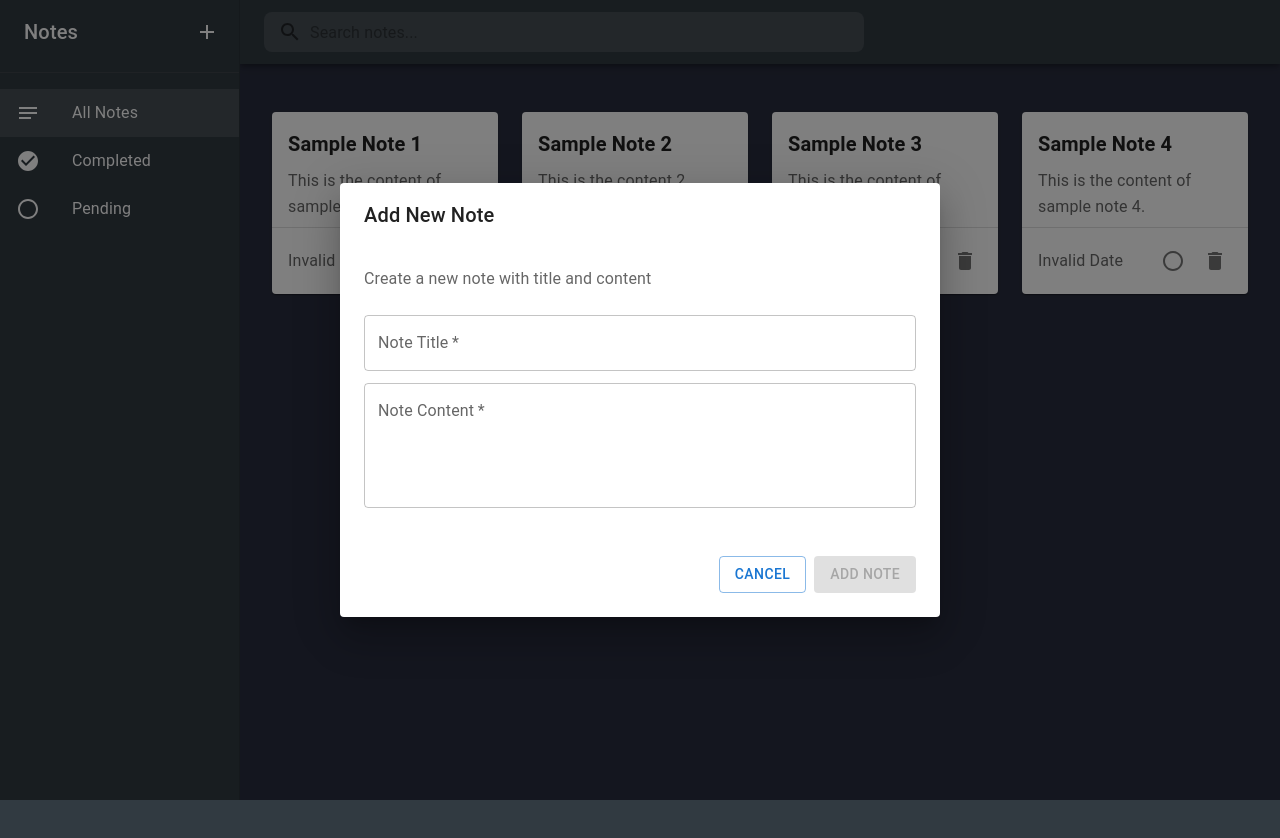
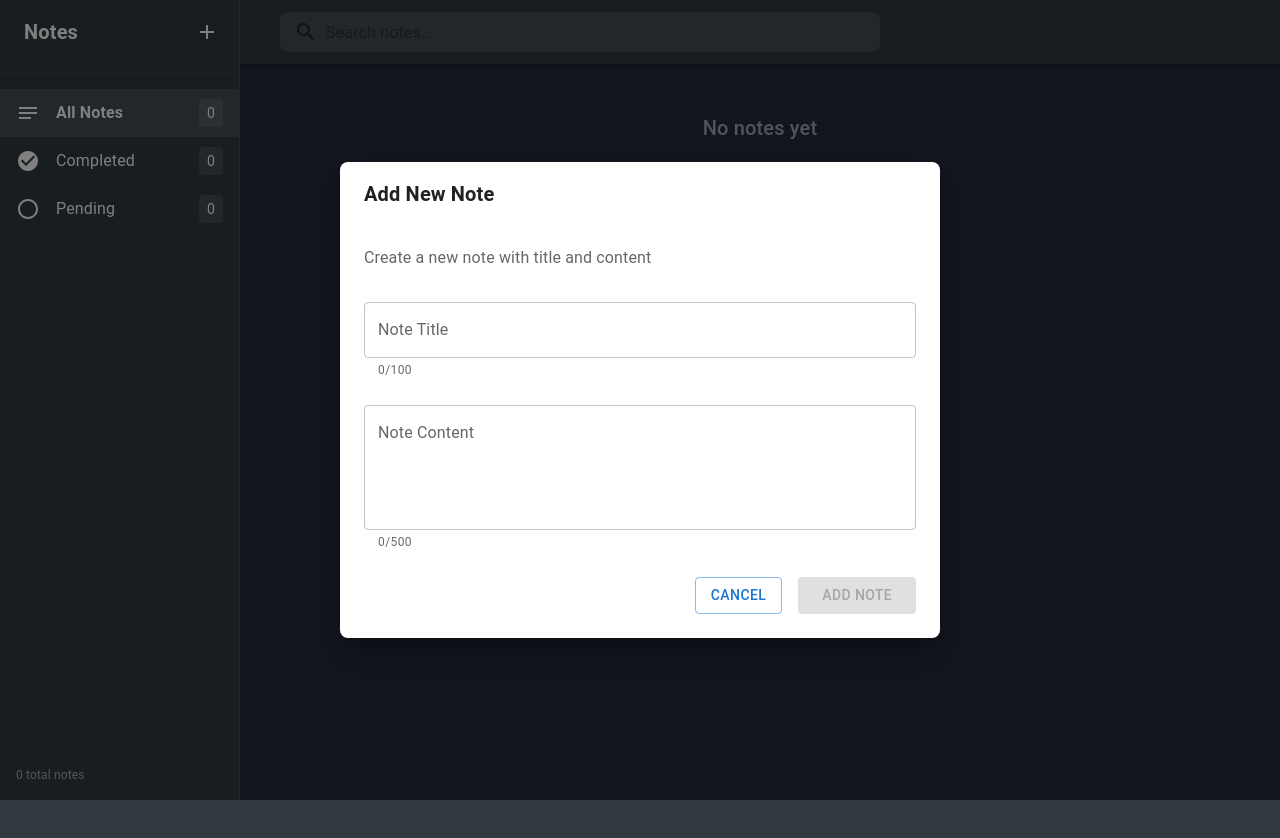
Before and after one commit to FahdAmmar/React-Note-App, a React (Vite) app: page / in a window 1280 px wide. Both pictures are taken after a click on the button "Add new note". Shown: the top 838 px of the page. Built offline with nearby package versions, Linux system fonts and the light colour scheme.

Commit message:
aded some changes

```diff
--- a/src/components/CardNote.jsx
+++ b/src/components/CardNote.jsx
@@ -24,9 +24,9 @@ export default function CardNote({ note }) {
   const theme = useTheme();
 
   // تبديل حالة الإكمال
-  const handleToggleComplete = useCallback(() => {
-    setNotes(prevNotes => prevNotes.map(n => n.id === note.id ? { ...n, completed: !n.completed } : n));
-  }, [note.id, setNotes]);
+  // const handleToggleComplete = useCallback(() => {
+  //   setNotes(prevNotes => prevNotes.map(n => n.id === note.id ? { ...n, completed: !n.completed } : n));
+  // }, [note.id, setNotes]);
 
   function handlechecked(id) {
     const updatedNotes = notes.map((note) => {
@@ -44,21 +44,6 @@ export default function CardNote({ note }) {
     setNotes(prevNotes => prevNotes.filter(n => n.id !== note.id));
   }, [note.id, setNotes]);
 
-  // تنسيق التاريخ
-  const formatDate = (dateString) => {
-    try {
-      const date = new Date(dateString);
-      return date.toLocaleString('en-US', {
-        month: 'short',
-        day: 'numeric',
-        hour: '2-digit',
-        minute: '2-digit'
-      });
-
-    } catch (error) {
-      return 'Invalid date';
-    }
-  };
 
   return (
     <Card
@@ -119,8 +104,8 @@ export default function CardNote({ note }) {
           color: 'text.secondary',
           fontSize: '0.85rem'
         }}>
-          <Typography component="time" dateTime={note.time}>
-            {formatDate(note.time)}
+          <Typography component="time" >
+            {note.lastModified}
           </Typography>
         </Box>
 
--- a/src/components/ResponsiveDrawer.jsx
+++ b/src/components/ResponsiveDrawer.jsx
@@ -38,6 +38,9 @@ import { v4 as uuidv4 } from 'uuid';
 import CardNote from './CardNote';
 
 const drawerWidth = 240;
+const STORAGE_KEY = 'notes_app_data';
+const MAX_TITLE_LENGTH = 100;
+const MAX_CONTENT_LENGTH = 500;
 
 function ResponsiveDrawer(props) {
   const { notes, setNotes } = useContext(MainContext);
@@ -46,48 +49,81 @@ function ResponsiveDrawer(props) {
   const [mobileOpen, setMobileOpen] = useState(false);
   const [dialogOpen, setDialogOpen] = useState(false);
   const [inputValues, setInputValues] = useState({ title: '', content: '' });
+  const [isInitialized, setIsInitialized] = useState(false);
 
   const theme = useTheme();
   const isSmDown = useMediaQuery(theme.breakpoints.down('sm'));
 
-  // تحميل الملاحظات من التخزين المحلي مع معالجة الأخطاء
+  // تحميل الملاحظات من التخزين المحلي مرة واحدة عند التحميل
   useEffect(() => {
     const loadNotes = () => {
       try {
-        const savedNotes = localStorage.getItem('notes');
+        const savedNotes = localStorage.getItem(STORAGE_KEY);
         if (savedNotes) {
           const parsedNotes = JSON.parse(savedNotes);
           if (Array.isArray(parsedNotes)) {
-            setNotes(parsedNotes);
-            return;
+            // التحقق من صحة كل عنصر في المصفوفة
+            const validNotes = parsedNotes.filter(note =>
+              note &&
+              note.id &&
+              note.title &&
+              typeof note.title === 'string' &&
+              typeof note.completed === 'boolean'
+            );
+
+            if (validNotes.length > 0) {
+              setNotes(validNotes);
+            } else {
+              setNotes([]);
             }
+          } else {
+            setNotes([]);
           }
-        // setNotes([]); // تعيين إلى مصفوفة فارغة إذا لم تكن هناك ملاحظات محفوظة
+        } else {
+          setNotes([]);
+        }
       } catch (error) {
         console.error('Error loading notes from localStorage:', error);
-        localStorage.removeItem('notes'); // تنظيف البيانات التالفة
-        setNotes([]); // تعيين إلى مصفوفة فارغة في حالة الخطأ
+        // محاولة استرداد البيانات التالفة أو بدء تشغيل جديد
+        localStorage.removeItem(STORAGE_KEY);
+        setNotes([]);
+      } finally {
+        setIsInitialized(true);
       }
     };
+
     loadNotes();
   }, [setNotes]);
 
   // حفظ الملاحظات في التخزين المحلي عند التغيير
   useEffect(() => {
-    if (notes.length > 0) {
+    if (!isInitialized) return;
+
     try {
-        localStorage.setItem('notes', JSON.stringify(notes));
+      localStorage.setItem(STORAGE_KEY, JSON.stringify(notes));
     } catch (error) {
       console.error('Error saving notes to localStorage:', error);
+      // محاولة تنظيف الذاكرة المؤقتة إذا كانت ممتلئة
+      if (error.name === 'QuotaExceededError') {
+        console.warn('LocalStorage quota exceeded. Clearing old data...');
+        localStorage.clear();
+        try {
+          localStorage.setItem(STORAGE_KEY, JSON.stringify(notes.slice(0, 10))); // حفظ أول 10 ملاحظة فقط
+        } catch (e) {
+          console.error('Failed to save after clearing storage:', e);
         }
       }
-  }, [notes]);
+    }
+  }, [notes, isInitialized]);
 
   // تصفية الملاحظات مع دمج البحث والفلاتر
   const filteredNotes = useMemo(() => {
+    if (!Array.isArray(notes)) return [];
+
     return notes.filter(note => {
-      const matchesSearch = note.title.toLowerCase().includes(search.toLowerCase()) ||
-        note.content.toLowerCase().includes(search.toLowerCase());
+      const matchesSearch =
+        note.title?.toLowerCase().includes(search.toLowerCase()) ||
+        note.content?.toLowerCase().includes(search.toLowerCase());
 
       switch (filter) {
         case 'completed':
@@ -101,39 +137,46 @@ function ResponsiveDrawer(props) {
   }, [notes, search, filter]);
 
   // معالجة فتح/إغلاق القائمة الجانبية
-  const handleDrawerToggle = () => {
-    setMobileOpen(!mobileOpen);
-  };
+  const handleDrawerToggle = useCallback(() => {
+    setMobileOpen(prev => !prev);
+  }, []);
 
   // معالجة إغلاق النافذة المنبثقة
   const handleDialogClose = useCallback(() => {
     setDialogOpen(false);
-    setInputValues({ title: '', content: '' }); // إعادة تعيين الحقول
+    setInputValues({ title: '', content: '' });
   }, []);
 
   // إضافة ملاحظة جديدة
   const handleAddNote = useCallback((e) => {
     e.preventDefault();
-    if (!inputValues.title.trim() && !inputValues.content.trim()) return
+
+    const title = inputValues.title.trim();
+    const content = inputValues.content.trim();
+
+    if (!title || content) return;
 
     const newNote = {
       id: uuidv4(),
-      title: inputValues.title.trim(),
-      content: inputValues.content.trim(),
+      title: title || 'Untitled Note',
+      content: content || '',
       completed: false,
-      time: new Date().toISOString() // تخزين كـ ISO string للتواريخ
+      lastModified: new Date().toLocaleString()
     };
+
     setNotes(prev => [...prev, newNote]);
     handleDialogClose();
   }, [inputValues, setNotes, handleDialogClose]);
 
   // تحديث حقول النموذج
   const handleInputChange = useCallback((field) => (e) => {
-    setInputValues(prev => ({ ...prev, [field]: e.target.value }));
+    const maxLength = field === 'title' ? MAX_TITLE_LENGTH : MAX_CONTENT_LENGTH;
+    const value = e.target.value.slice(0, maxLength);
+    setInputValues(prev => ({ ...prev, [field]: value }));
   }, []);
 
   // محتوى القائمة الجانبية
-  const drawerContent = (
+  const drawerContent = useMemo(() => (
     <Box
       sx={{
         display: 'flex',
@@ -143,8 +186,8 @@ function ResponsiveDrawer(props) {
         color: 'white'
       }}
     >
-      <Toolbar sx={{ justifyContent: 'space-between' }}>
-        <Typography variant="h6" component="div">
+      <Toolbar sx={{ justifyContent: 'space-between', minHeight: '64px' }}>
+        <Typography variant="h6" component="div" sx={{ fontWeight: 600 }}>
           Notes
         </Typography>
         <IconButton
@@ -152,6 +195,7 @@ function ResponsiveDrawer(props) {
           color="inherit"
           onClick={() => setDialogOpen(true)}
           aria-label="Add new note"
+          sx={{ '&:hover': { bgcolor: 'rgba(255,255,255,0.1)' } }}
         >
           <AddIcon />
         </IconButton>
@@ -159,35 +203,65 @@ function ResponsiveDrawer(props) {
 
       <Divider sx={{ my: 1, bgcolor: 'rgba(255,255,255,0.1)' }} />
 
-      <List sx={{ flex: 1 }}>
+      <List sx={{ flex: 1, overflow: 'auto' }}>
         {[
           { text: 'All Notes', value: 'all', icon: <AllNotesIcon /> },
           { text: 'Completed', value: 'completed', icon: <CheckedIcon /> },
           { text: 'Pending', value: 'notcompleted', icon: <NotCheckedIcon /> },
-        ].map((item) => (
+        ].map((item) => {
+          const count = item.value === 'all'
+            ? notes.length
+            : item.value === 'completed'
+              ? notes.filter(n => n.completed).length
+              : notes.filter(n => !n.completed).length;
+
+          return (
             <ListItem key={item.value} disablePadding>
               <ListItemButton
                 selected={filter === item.value}
-              onClick={() => setFilter(item.value)}
+                onClick={() => {
+                  setFilter(item.value);
+                  if (isSmDown) setMobileOpen(false);
+                }}
                 sx={{
                   '&.Mui-selected': {
                     bgcolor: 'rgba(255,255,255,0.1)',
                     '&:hover': { bgcolor: 'rgba(255,255,255,0.15)' }
-                }
+                  },
+                  '&:hover': { bgcolor: 'rgba(255,255,255,0.05)' }
                 }}
               >
-              <ListItemIcon sx={{ color: 'inherit' }}>
+                <ListItemIcon sx={{ color: 'inherit', minWidth: '40px' }}>
                   {item.icon}
                 </ListItemIcon>
-              <ListItemText primary={item.text} />
+                <ListItemText
+                  primary={item.text}
+                  primaryTypographyProps={{ fontWeight: filter === item.value ? 600 : 400 }}
+                />
+                <Typography variant="body2" sx={{
+                  ml: 1,
+                  bgcolor: 'rgba(255,255,255,0.1)',
+                  px: 1,
+                  py: 0.5,
+                  borderRadius: 1,
+                  minWidth: '24px',
+                  textAlign: 'center'
+                }}>
+                  {count}
+                </Typography>
               </ListItemButton>
             </ListItem>
-        ))}
+          );
+        })}
       </List>
+
+      <Box sx={{ p: 2, fontSize: '0.75rem', color: 'rgba(255,255,255,0.6)' }}>
+        {notes.length} total notes
       </Box>
-  );
+    </Box>
+  ), [filter, notes, isSmDown]);
 
-  const container = window !== undefined ? () => window().document.body : undefined;
+  const container = typeof window !== 'undefined' ? () => window.document.body : undefined;
 
   return (
     <Box sx={{ display: 'flex', bgcolor: '#f5f5f5', minHeight: '100vh', width: "100vw" }}>
@@ -202,7 +276,7 @@ function ResponsiveDrawer(props) {
           bgcolor: '#313a41',
         }}
       >
-        <Toolbar>
+        <Toolbar sx={{ minHeight: '64px' }}>
           <IconButton
             color="inherit"
             aria-label="open drawer"
@@ -213,7 +287,7 @@ function ResponsiveDrawer(props) {
             <MenuIcon />
           </IconButton>
 
-          <Box sx={{ flexGrow: 1, maxWidth: 600 }}>
+          <Box sx={{ flexGrow: 1, maxWidth: 600, ml: { xs: 0, sm: 2 } }}>
             <TextField
               fullWidth
               variant="outlined"
@@ -226,10 +300,15 @@ function ResponsiveDrawer(props) {
                 sx: {
                   bgcolor: 'rgba(255,255,255,0.1)',
                   borderRadius: 2,
-                  '& fieldset': { border: 'none' }
+                  '& fieldset': { border: 'none' },
+                  '&:hover': { bgcolor: 'rgba(255,255,255,0.15)' },
+                  '&.Mui-focused': { bgcolor: 'rgba(255,255,255,0.2)' }
                 }
               }}
-              inputProps={{ 'aria-label': 'Search notes' }}
+              inputProps={{
+                'aria-label': 'Search notes',
+                maxLength: 50
+              }}
             />
           </Box>
         </Toolbar>
@@ -243,9 +322,10 @@ function ResponsiveDrawer(props) {
       >
         <Drawer
           container={container}
-          variant={isSmDown ? "temporary" : "permanent"}
+          variant="temporary"
           open={mobileOpen}
           onClose={() => setMobileOpen(false)}
+          ModalProps={{ keepMounted: true }}
           sx={{
             display: { xs: 'block', sm: 'none' },
             '& .MuiDrawer-paper': {
@@ -266,6 +346,7 @@ function ResponsiveDrawer(props) {
               boxSizing: 'border-box',
               width: drawerWidth,
               bgcolor: '#313a41',
+              borderRight: '1px solid rgba(255,255,255,0.1)'
             },
           }}
           open
@@ -280,12 +361,13 @@ function ResponsiveDrawer(props) {
         sx={{
           backgroundColor: '#292d3e',
           flexGrow: 1,
-          p: 4,
+          p: { xs: 2, sm: 3, md: 4 },
           width: { sm: `calc(100% - ${drawerWidth}px)` },
-          mt: { xs: 8, sm: 0 }
+          minHeight: '100vh',
+          mt: { xs: '64px', sm: 0 }
         }}
       >
-        <Toolbar />
+        <Toolbar sx={{ display: { sm: 'none' }, minHeight: '64px' }} />
 
         {/* شبكة الملاحظات */}
         <Box
@@ -294,11 +376,12 @@ function ResponsiveDrawer(props) {
             display: 'grid',
             gridTemplateColumns: {
               xs: '1fr',
-              sm: 'repeat(3, 1fr)',
-              md: 'repeat(4, 1fr)'
+              sm: 'repeat(auto-fill, minmax(280px, 1fr))',
+              lg: 'repeat(auto-fill, minmax(300px, 1fr))'
             },
             gap: 3,
-            mt: 2
+            mt: 2,
+            autoRows: 'minmax(200px, auto)'
           }}
         >
           {filteredNotes.map((note) => (
@@ -309,10 +392,30 @@ function ResponsiveDrawer(props) {
             <Box sx={{
               gridColumn: '1/-1',
               textAlign: 'center',
-              py: 4,
-              color: 'text.secondary'
+              py: 8,
+              color: 'rgba(255,255,255,0.6)'
             }}>
-              No notes found. Try changing filters or search terms.
+              <Typography variant="h6" sx={{ mb: 2 }}>
+                {search ? 'No matching notes found' : 'No notes yet'}
+              </Typography>
+              <Typography variant="body2" sx={{ mb: 3 }}>
+                {search
+                  ? 'Try adjusting your search terms or filters'
+                  : 'Start by clicking the + button to create your first note'}
+              </Typography>
+              {!search && (
+                <Button
+                  variant="contained"
+                  startIcon={<AddIcon />}
+                  onClick={() => setDialogOpen(true)}
+                  sx={{
+                    bgcolor: '#4a90e2',
+                    '&:hover': { bgcolor: '#3a80d2' }
+                  }}
+                >
+                  Create First Note
+                </Button>
+              )}
             </Box>
           )}
         </Box>
@@ -325,11 +428,16 @@ function ResponsiveDrawer(props) {
         maxWidth="sm"
         fullWidth
         aria-labelledby="add-note-dialog"
+        PaperProps={{
+          sx: { borderRadius: 2 }
+        }}
       >
-        <DialogTitle id="add-note-dialog">Add New Note</DialogTitle>
+        <DialogTitle id="add-note-dialog" sx={{ fontWeight: 600 }}>
+          Add New Note
+        </DialogTitle>
         <form onSubmit={handleAddNote}>
           <DialogContent>
-            <DialogContentText sx={{ mb: 2 }}>
+            <DialogContentText sx={{ mb: 3 }}>
               Create a new note with title and content
             </DialogContentText>
 
@@ -341,8 +449,11 @@ function ResponsiveDrawer(props) {
               variant="outlined"
               value={inputValues.title}
               onChange={handleInputChange('title')}
-              required
-              inputProps={{ maxLength: 100 }}
+              inputProps={{
+                maxLength: MAX_TITLE_LENGTH
+              }}
+              helperText={`${inputValues.title.length}/${MAX_TITLE_LENGTH}`}
+              sx={{ mb: 2 }}
             />
 
             <TextField
@@ -354,18 +465,29 @@ function ResponsiveDrawer(props) {
               variant="outlined"
               value={inputValues.content}
               onChange={handleInputChange('content')}
-              required
-              inputProps={{ maxLength: 500 }}
+              inputProps={{
+                maxLength: MAX_CONTENT_LENGTH
+              }}
+              helperText={`${inputValues.content.length}/${MAX_CONTENT_LENGTH}`}
             />
           </DialogContent>
-          <DialogActions sx={{ p: 3 }}>
-            <Button onClick={handleDialogClose} variant="outlined">
+          <DialogActions sx={{ p: 3, pt: 0 }}>
+            <Button
+              onClick={handleDialogClose}
+              variant="outlined"
+              sx={{ mr: 1 }}
+            >
               Cancel
             </Button>
             <Button
               type="submit"
               variant="contained"
-              disabled={!inputValues.title.trim() || !inputValues.content.trim()}
+              disabled={!inputValues.title.trim() && !inputValues.content.trim()}
+              sx={{
+                px: 3,
+                bgcolor: '#4a90e2',
+                '&:hover': { bgcolor: '#3a80d2' }
+              }}
             >
               Add Note
             </Button>
@@ -377,7 +499,7 @@ function ResponsiveDrawer(props) {
 }
 
 ResponsiveDrawer.propTypes = {
-  window: PropTypes.func,
+  window: PropTypes.object,
 };
 
 export default ResponsiveDrawer;
```
Lines whose indentation alone changed are shown as unchanged.
